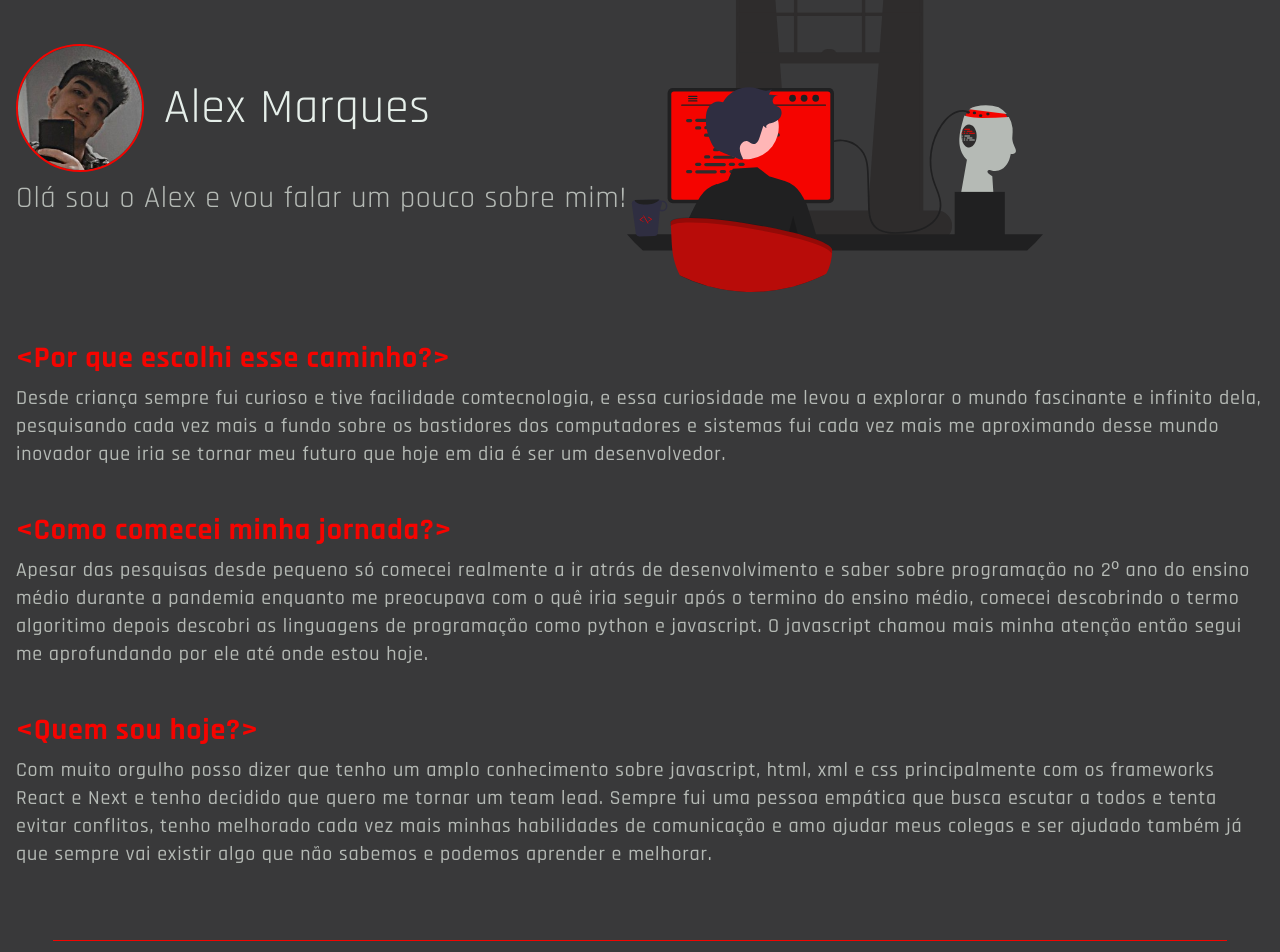
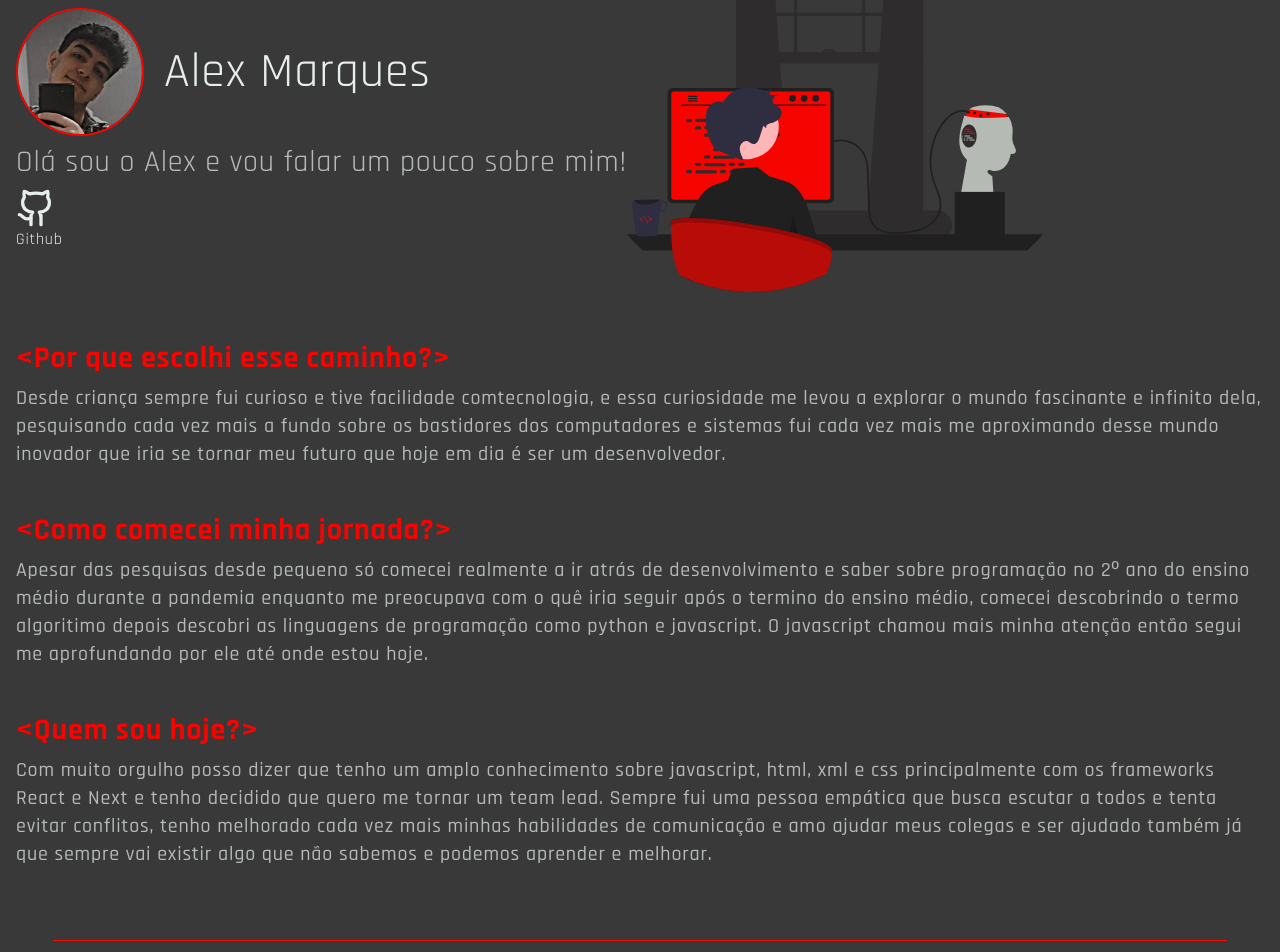
Before and after one commit to AlexMarqB/Portfolio, a Next.js app: page / in a window 1280 px wide. Shown: the part 985-1937 px from the top of the page. Built offline with nearby package versions, Linux system fonts and the light colour scheme.

Commit message:
fix/Projects link; feat/Link github

```diff
--- a/src/components/footer/index.tsx
+++ b/src/components/footer/index.tsx
@@ -11,6 +11,7 @@ export default function Footer() {
 				<Linkedin className="2xl:h-8 2xl:w-8"/>
 				<a
 					href="https://www.linkedin.com/in/alex-marques-87050726a/"
+					target="_blank"
 					className="hover:text-red-50"
 				>
 					Linkedin
--- a/src/components/home/About/index.tsx
+++ b/src/components/home/About/index.tsx
@@ -1,4 +1,5 @@
 "use client";
+import { Github } from "lucide-react";
 import { Hstack, Paragraph, Title, VStack } from "./stacks";
 
 interface TopicsProps {
@@ -54,6 +55,10 @@ export default function About() {
 						<h2 className="text-gray-50 text-xl md:text-3xl  2xl:text-5xl">
 							Olá sou o Alex e vou falar um pouco sobre mim!
 						</h2>
+						<a href="https://github.com/AlexMarqB" target="_blank" className="text-gray-10 hover:text-red-10 w-fit">
+							<Github className="text-gray-10 w-7 h-7 md:w-10 md:h-10 hover:text-red-10" />
+							Github
+						</a>
 					</VStack>
 					<img src="/banner_c.svg" alt="imagem" className="w-2/6" />
 				</Hstack>
--- a/src/components/home/Main/index.tsx
+++ b/src/components/home/Main/index.tsx
@@ -2,6 +2,7 @@
 import { useState } from 'react'
 import { MainButtons, Spinner } from "@/components/@useful";
 import { ChevronLeft, ChevronRight, Terminal } from "lucide-react";
+import { useRouter } from 'next/navigation';
 
 interface ActionButtons {
     link: string;
@@ -19,6 +20,8 @@ export default function Main() {
 		  });
 		}
 	}
+
+    const router = useRouter()
 
     const [loading, setLoading] = useState(false)
 
@@ -58,6 +61,10 @@ export default function Main() {
                         <MainButtons key={index} onClick={(e) => {
                             if(item.link === "projects") {
                                 setLoading(true)
+                                router.push(`${item.link}`)
+                                setTimeout(() => {
+                                    setLoading(false)
+                                }, 1500)
                             }
                             scrollToAnchor(e, `${item.link}`)
                             setTimeout(() => {
```
